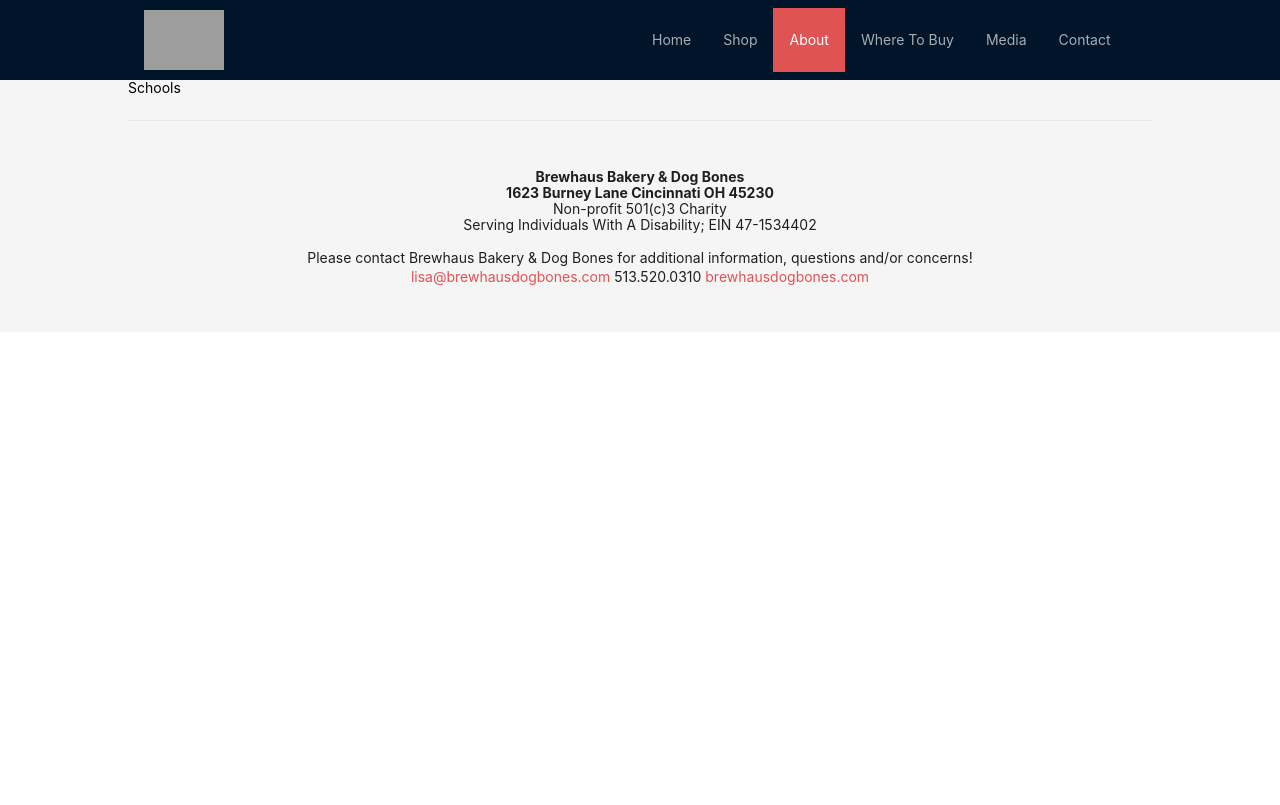
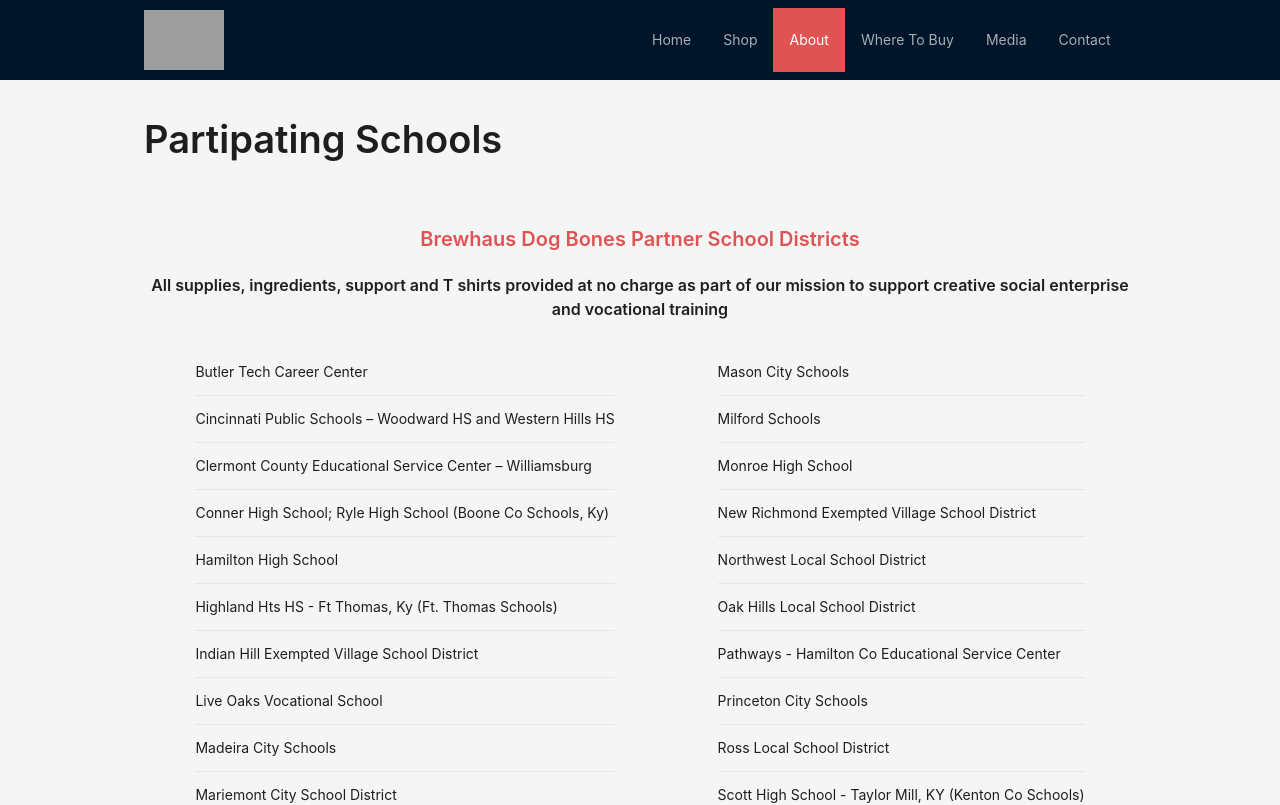
Before and after one commit to willitsw/brewhaus-ui, a React app: page /about/participating-schools in a window 1280 px wide. Shown: the top 805 px of the page. Built offline with nearby package versions, Linux system fonts and the light colour scheme; grey boxes are pictures that could not be loaded.

Commit message:
partticipating locations

```diff
--- a/src/pages/participating-schools.tsx
+++ b/src/pages/participating-schools.tsx
@@ -1,7 +1,74 @@
+import { List, Typography } from "antd";
 import React from "react";
+import Page from "../components/page";
+
+const schools = [
+  "Cincinnati Public Schools – Woodward HS and Western Hills HS",
+  "Clermont County Educational Service Center – Williamsburg",
+  "Milford Schools",
+  "Sycamore Community Schools",
+  "Madeira City Schools",
+  "Princeton City Schools",
+  "Northwest Local School District",
+  "Ross Local School District",
+  "Monroe High School",
+  "Conner High School;  Ryle High School (Boone Co Schools, Ky)",
+  "Scott High School - Taylor Mill, KY (Kenton Co Schools)",
+  "New Richmond Exempted Village School District",
+  "Mariemont City School District",
+  "Live Oaks Vocational School",
+  "Indian Hill Exempted Village School District",
+  "Mason City Schools",
+  "Oak Hills Local School District",
+  "Pathways - Hamilton Co Educational Service Center",
+  "Butler Tech Career Center",
+  "Hamilton High School",
+  "Highland Hts HS - Ft Thomas, Ky (Ft. Thomas Schools)",
+];
 
 const ParticipatingSchoolsPage = () => {
-  return <div>Schools</div>;
+  return (
+    <Page title="Partipating Schools">
+      <Typography.Title
+        level={4}
+        className="text-center mb-2"
+        style={{ marginBottom: 0 }}
+      >
+        Brewhaus Dog Bones Partner School Districts
+      </Typography.Title>
+      <Typography.Title
+        level={5}
+        className="text-center mt-2"
+        style={{ marginTop: 0 }}
+      >
+        All supplies, ingredients, support and T shirts provided at no charge as
+        part of our mission to support creative social enterprise and vocational
+        training
+      </Typography.Title>
+      <div className="flex flex-row flex-wrap justify-between items-start">
+        <List
+          className="max-w-lg mx-auto"
+          dataSource={schools.sort().slice(0, Math.floor(schools.length / 2))}
+          renderItem={(item) => (
+            <List.Item>
+              <Typography.Text>{item}</Typography.Text>
+            </List.Item>
+          )}
+        />
+        <List
+          className="max-w-lg mx-auto"
+          dataSource={schools
+            .sort()
+            .slice(Math.floor(schools.length / 2), schools.length)}
+          renderItem={(item) => (
+            <List.Item>
+              <Typography.Text>{item}</Typography.Text>
+            </List.Item>
+          )}
+        />
+      </div>
+    </Page>
+  );
 };
 
 export default ParticipatingSchoolsPage;
```
Also changed, not shown: 1 other file (tests, documents, lock files or other folders).
